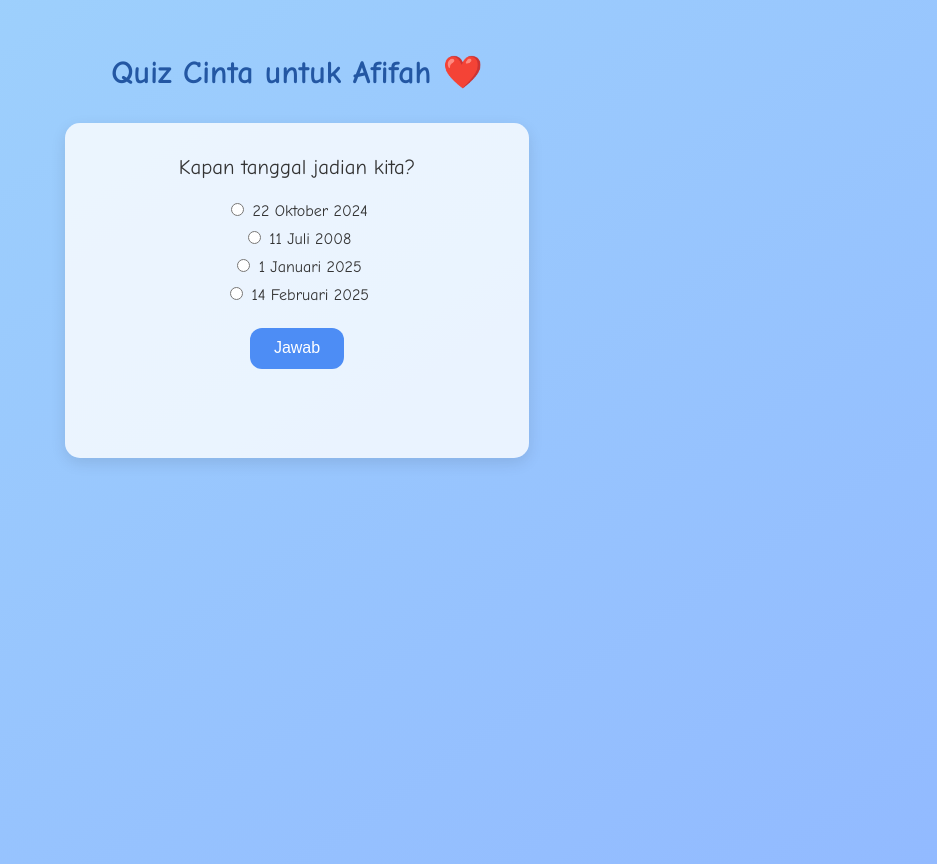
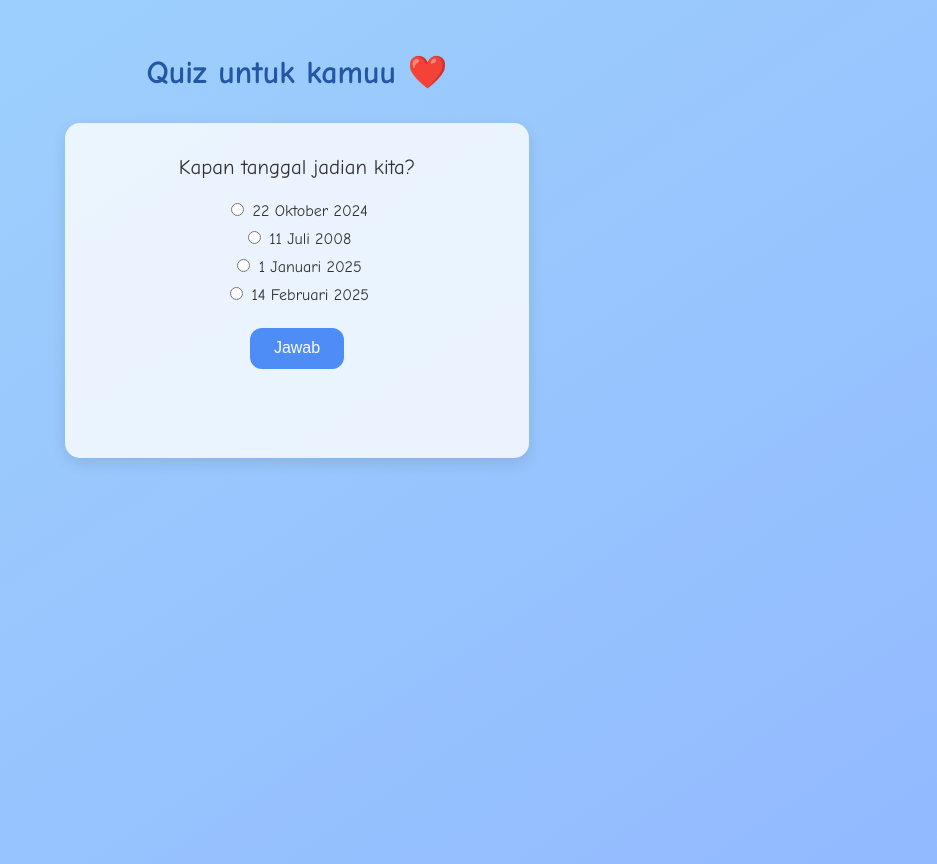
Before and after one commit to Taoavatara/17taun-cewekku, a plain HTML site: page quiz-cinta.html in a window 1280 px wide. Shown: the whole page, without its empty margins (343-1280 px from the left). Drawn offline with Linux system fonts and the light colour scheme.

Commit message:
quiz-cinta.html

```diff
--- a/quiz-cinta.html
+++ b/quiz-cinta.html
@@ -64,7 +64,7 @@
   </style>
 </head>
 <body>
-  <h1>Quiz Cinta untuk Afifah ❤️</h1>
+  <h1>Quiz untuk kamuu ❤️</h1>
   <div class="quiz-container">
     <div id="question" class="question"></div>
     <ul id="options" class="options"></ul>
```
